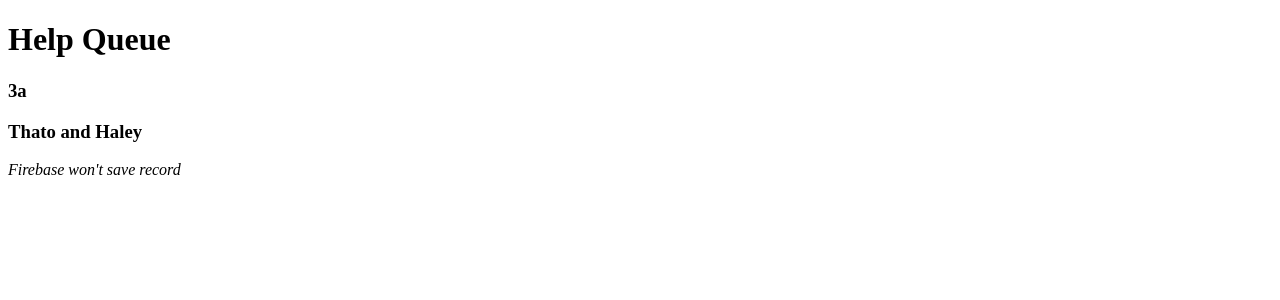
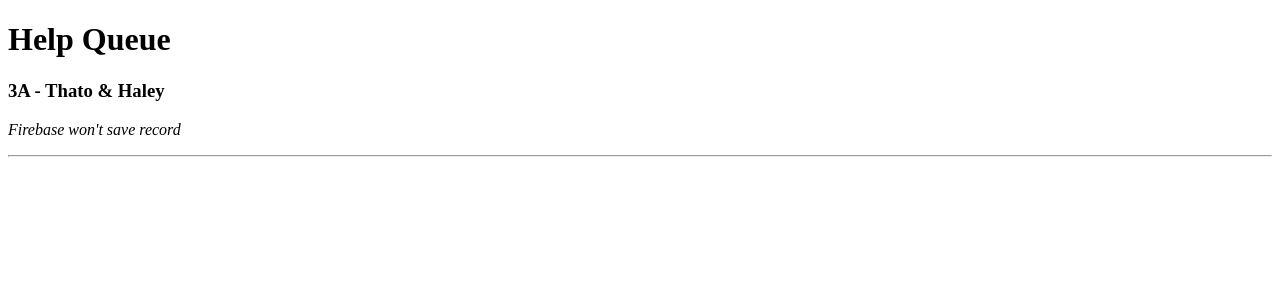
Before and after one commit to RoryMearns/react-help-queue, a React app: page / in a window 1280 px wide. Shown: the top 300 px of the page. Built offline with nearby package versions, Linux system fonts and the light colour scheme.

Commit message:
Components everything

```diff
--- /dev/null
+++ b/src/components/App.jsx
@@ -0,0 +1,14 @@
+import React from "react";
+import TicketList from "./TicketList";
+import Header from "./Header";
+
+function App(props){
+  return (
+    <div>
+      <Header/>
+      <TicketList />
+    </div>
+  );
+}
+
+export default App;
--- /dev/null
+++ b/src/components/Header.jsx
@@ -0,0 +1,9 @@
+import React from "react";
+
+function Header(props){
+  return (
+    <h1>Help Queue</h1>
+  );
+}
+
+export default Header;
--- /dev/null
+++ b/src/components/Ticket.jsx
@@ -0,0 +1,13 @@
+import React from "react";
+
+function Ticket(props){
+  return (
+      <div>
+        <h3>3A - Thato & Haley</h3>
+        <p><em>Firebase won't save record</em></p>
+        <hr/>
+      </div>
+   );
+}
+
+export default Ticket;
--- /dev/null
+++ b/src/components/TicketList.jsx
@@ -0,0 +1,11 @@
+import React from "react";
+import Ticket from "./Ticket";
+
+function TicketList(props){
+
+  return (
+    <Ticket />
+  );
+}
+
+export default TicketList;
--- a/src/index.jsx
+++ b/src/index.jsx
@@ -1,12 +1,8 @@
 import React from "react";
 import ReactDOM from "react-dom";
+import App from "./components/App";
 
 ReactDOM.render(
-  <div>
-    <h1>Help Queue</h1>
-    <h3>3a</h3>
-    <h3>Thato and Haley</h3>
-    <p><em>Firebase won't save record</em></p>
-  </div>,
+  <App/>,
   document.getElementById('react-app-root')
 );
```
